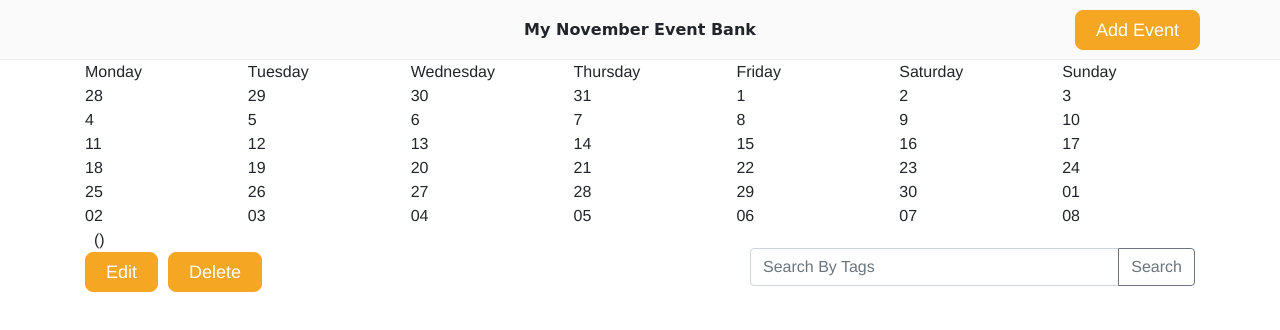
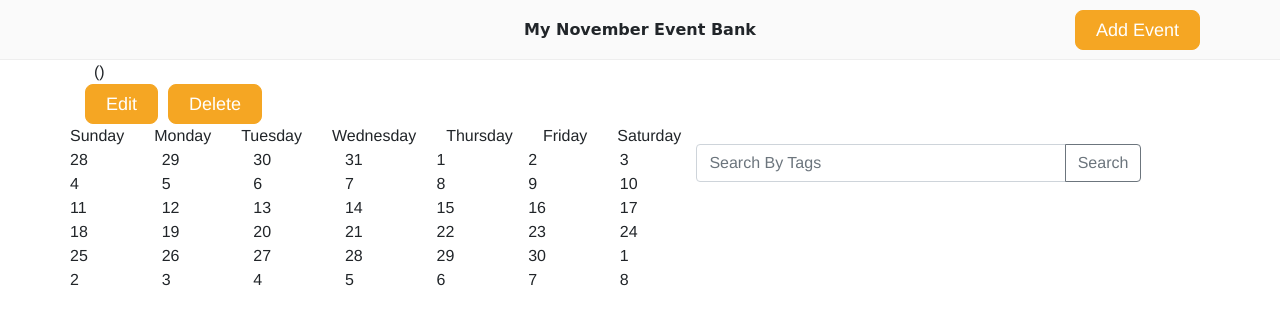
Before and after one commit to nataliausoltseva/calendar-web-app, a React (Create React App) app: page / in a window 1280 px wide. Shown: the top 330 px of the page. Built offline with nearby package versions, Linux system fonts and the light colour scheme; no server answers; the HTML template or start-up script is replaced by a standard one.

Commit message:
Updates on calendar and buttons

```diff
--- a/src/App.tsx
+++ b/src/App.tsx
@@ -38,12 +38,12 @@ class App extends React.Component<{}, IState> {
 					<div className="btn btn-primary btn-action btn-add" onClick={this.onOpenModal}>Add Event</div>
 				</div>
 			</div>
-			<NovemberCalendar/>
 			<div className="container">
 				<div className="row">
 					<div className="col-7">
 						<EventDetails currentEvent={this.state.currentEvent} />
 					</div>
+					<NovemberCalendar/>
 					<div className="col-5">
 						<EventList events = {this.state.events} selectNewEvent={this.selectNewEvent} searchByTag ={this.fetchMemes}/>
 					</div>
@@ -54,8 +54,23 @@ class App extends React.Component<{}, IState> {
 				<form>
 					<div className="form-group">
 						<label>Event Name</label>
-						<input type="text" className="form-control" id="meme-title-input" placeholder="Enter Title" />
+						<input type="text" className="form-control" id="november-event-input" placeholder="Enter Event" />
 						<small className="form-text text-muted">You can edit any event later</small>
+					</div>
+					<div className="form-group">
+						<label>Event Location</label>
+						<input type="text" className="form-control" id="november-location-input" placeholder="Enter Event Location" />
+						<small className="form-text text-muted">You can edit any event location later</small>
+					</div>
+					<div className="form-group">
+						<label>Event Start Time</label>
+						<input type="text" className="form-control" id="november-event-start-input" placeholder="Enter Event Start Time" />
+						<small className="form-text text-muted">You can edit any event start time later</small>
+					</div>
+					<div className="form-group">
+						<label>Event End Time</label>
+						<input type="text" className="form-control" id="meme-tag-input" placeholder="Enter Event End Time" />
+						<small className="form-text text-muted">You can edit any event end time later</small>
 					</div>
 					<div className="form-group">
 						<label>Event Tag</label>
@@ -102,7 +117,8 @@ class App extends React.Component<{}, IState> {
 				currentEvent = {"id":0, "event":"No events","location":"No Location","start":"", "end":""}
 			}
 			this.setState({
-				currentEvent
+				currentEvent,
+				events: json
 			})
         });
 	}
--- a/src/components/EventDetails.tsx
+++ b/src/components/EventDetails.tsx
@@ -38,15 +38,31 @@ export default class eventDetail extends React.Component<IProps, IState> {
                 <Modal open={open} onClose={this.onCloseModal}>
                     <form>
                         <div className="form-group">
-                            <label>Event</label>
-                            <input type="text" className="form-control" id="event-edit-title-input" placeholder="Enter Title"/>
+                            <label>Event Name</label>
+                            <input type="text" className="form-control" id="november-event-edit-input" placeholder="Enter Event" />
                             <small className="form-text text-muted">You can edit any event later</small>
                         </div>
                         <div className="form-group">
+                            <label>Event Location</label>
+                            <input type="text" className="form-control" id="november-location-edit-input" placeholder="Enter Event Location" />
+                            <small className="form-text text-muted">You can edit any event location later</small>
+                        </div>
+                        <div className="form-group">
+                            <label>Event Start Time</label>
+                            <input type="text" className="form-control" id="november-event-start-edit-input" placeholder="Enter Event Start Time" />
+                            <small className="form-text text-muted">You can edit any event start time later</small>
+                        </div>
+                        <div className="form-group">
+                            <label>Event End Time</label>
+                            <input type="text" className="form-control" id="november-event-end-edit-input" placeholder="Enter Event End Time" />
+                            <small className="form-text text-muted">You can edit any event end time later</small>
+                        </div>
+                        <div className="form-group">
                             <label>Event Tag</label>
-                            <input type="text" className="form-control" id="event-edit-tag-input" placeholder="Enter Tag"/>
+                            <input type="text" className="form-control" id="event-tag-edit-input" placeholder="Enter Tag" />
                             <small className="form-text text-muted">Event Tag is used for search</small>
                         </div>
+
                         <button type="button" className="btn" onClick={this.updateEvent}>Save</button>
                     </form>
                 </Modal>
--- a/src/components/NovemberCalendar.tsx
+++ b/src/components/NovemberCalendar.tsx
@@ -2,78 +2,48 @@ import * as React from "react";
 
 export default class CalanderView extends React.Component {
   public render() {
+    const generatedOuput = this.generateCalanderForThisMonth(new Date());
+
     return (
-      <div className="container">
-        <div className="row headers">
+      <div className="calander-view">
+        <div className="row calander-view__headers">
+          <div className="col">Sunday</div>
           <div className="col">Monday</div>
           <div className="col">Tuesday</div>
           <div className="col">Wednesday</div>
           <div className="col">Thursday</div>
           <div className="col">Friday</div>
           <div className="col">Saturday</div>
-          <div className="col">Sunday</div>
         </div>
-
-        <div className="row days">
-          <div className="col lastmonth">28</div>
-          <div className="col lastmonth">29</div>
-          <div className="col lastmonth">30</div>
-          <div className="col lastmonth">31</div>
-          <div className="col">1</div>
-          <div className="col">2</div>
-          <div className="col">3</div>
-        </div>
-
-        <div className="row days">
-          <div className="col">4</div>
-          <div className="col">5</div>
-          <div className="col">6</div>
-          <div className="col">7</div>
-          <div className="col">8</div>
-          <div className="col">9</div>
-          <div className="col">10</div>
-        </div>
-
-        <div className="row days">
-          <div className="col">11</div>
-          <div className="col">12</div>
-          <div className="col">13</div>
-          <div className="col">14</div>
-          <div className="col">15</div>
-          <div className="col">16</div>
-          <div className="col">17</div>
-        </div>
-
-        <div className="row days">
-          <div className="col">18</div>
-          <div className="col">19</div>
-          <div className="col">20</div>
-          <div className="col">21</div>
-          <div className="col">22</div>
-          <div className="col">23</div>
-          <div className="col">24</div>
-        </div>
-
-        <div className="row days">
-          <div className="col">25</div>
-          <div className="col">26</div>
-          <div className="col">27</div>
-          <div className="col">28</div>
-          <div className="col">29</div>
-          <div className="col">30</div>
-          <div className="col nextmonth">01</div>
-        </div>
-
-        <div className="row days">
-          <div className="col nextmonth">02</div>
-          <div className="col nextmonth">03</div>
-          <div className="col nextmonth">04</div>
-          <div className="col nextmonth">05</div>
-          <div className="col nextmonth">06</div>
-          <div className="col nextmonth">07</div>
-          <div className="col nextmonth">08</div>
-        </div>
+        {generatedOuput}
       </div>
     );
   }
+  private generateCalanderForThisMonth(selectedDate: Date): any {
+    const y = selectedDate.getFullYear();
+    const m = selectedDate.getMonth();
+    const firstDay = new Date(y, m, 1);
+    const dayOfWeek = firstDay.getDay();
+
+    let displayDate;
+    if (dayOfWeek === 0) {
+      displayDate = new Date(y, m, -8);
+    } else {
+      displayDate = new Date(y, m, -dayOfWeek + 1);
+    }
+    const rows = [];
+    for (let row = 0; row < 6; row++) {
+      const days = [];
+      for (let day = 0; day < 7; day++) {
+        const monthStyle = displayDate.getMonth() === m ? "calander-view__current-day" : "";
+        days.push(
+          <div className={"col calander-view__day " + monthStyle}>{displayDate.getDate()}</div>
+        );
+        displayDate.setDate(displayDate.getDate() + 1);
+      }
+
+      rows.push(<div className="row">{days}</div>);
+    }
+    return rows;
+  }
 }
```
